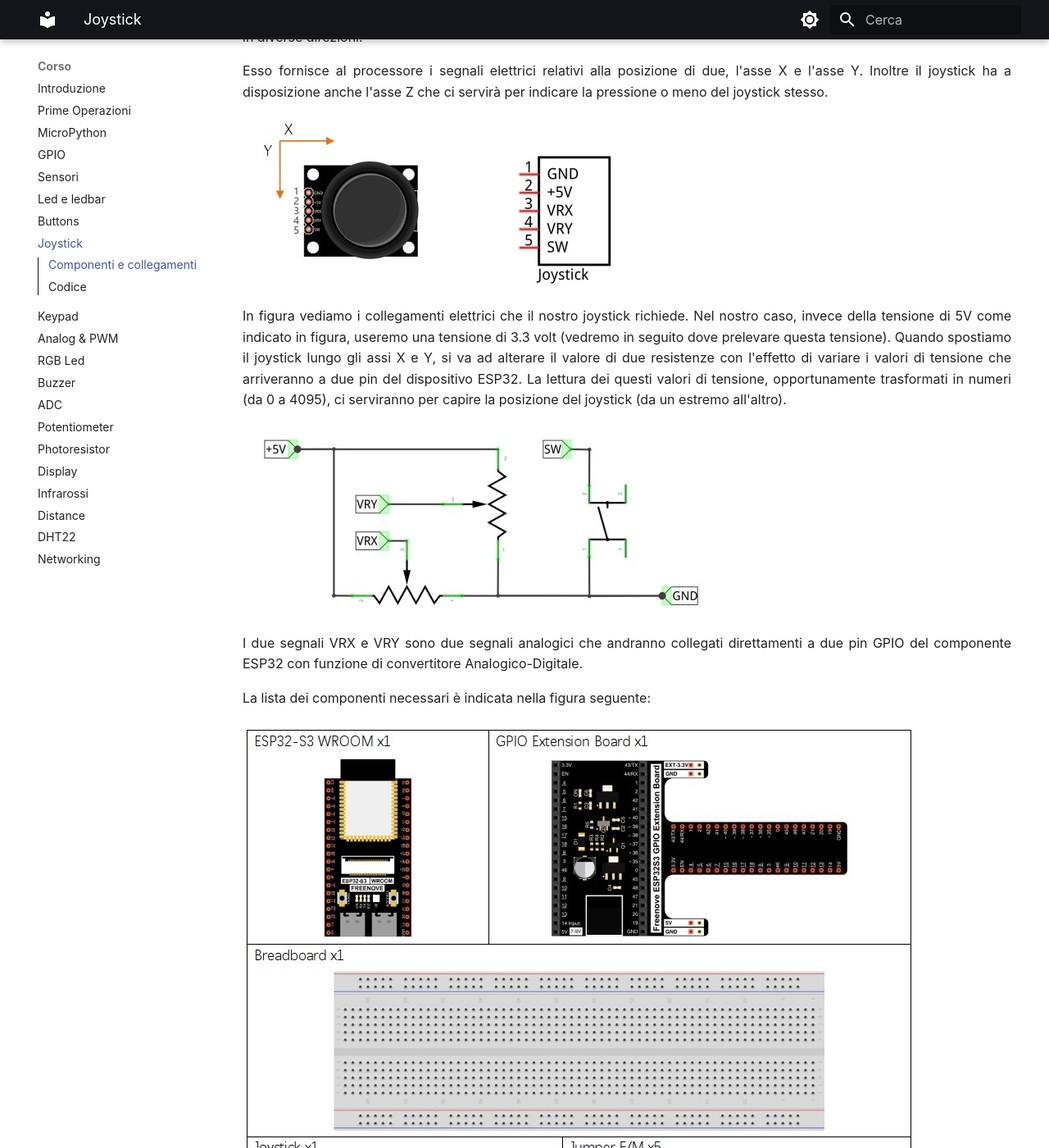
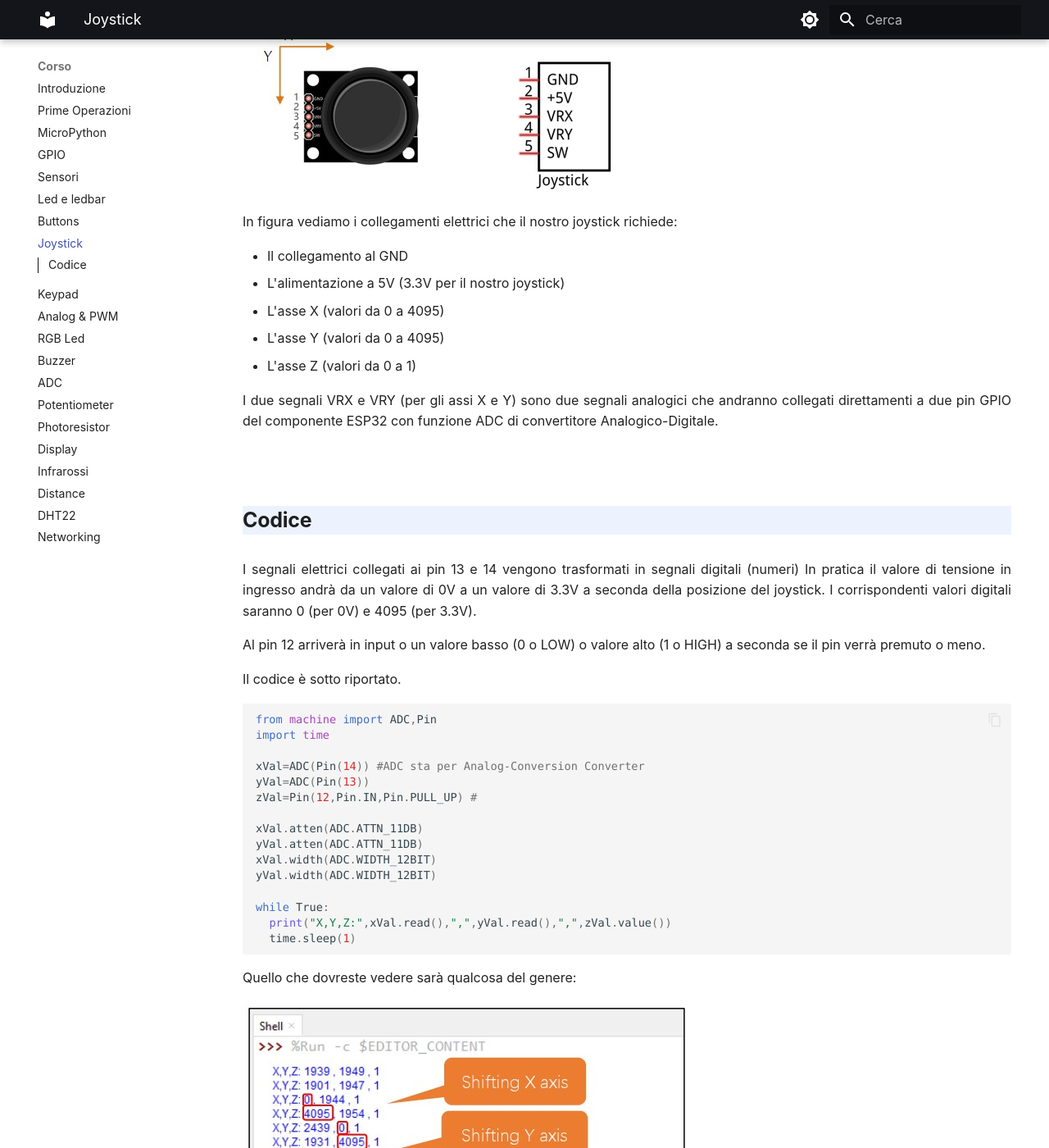
Before and after one commit to dvjlabs/esp32_course, an MkDocs documentation site: the page built from docs/corso/13_joystick.md, in a window 1280 px wide and 1400 px high, scrolled down 456 px. Shown: the whole window at 82% size. Built offline with MkDocs 1.6.1 and Material for MkDocs 9.7.7, drawn with Linux system fonts in a browser that asks for light colours; some of the changed text lies outside the part shown.

Commit message:
joystick ++

```diff
--- a/docs/corso/13_joystick.md
+++ b/docs/corso/13_joystick.md
@@ -1,10 +1,10 @@
 # Joystick con ESP32
 
-## Componenti e collegamenti
 
 Un joystick è un dispositivo di input utilizzato per controllare la
 posizione di un cursore o di un oggetto su uno schermo,
-soprattutto nei contesti di videogiochi, simulatori di volo o altre applicazioni interattive. Si tratta di una leva o di un dispositivo simile che può essere spostato in diverse direzioni per controllare il movimento di un cursore o di un'entità virtuale.
+soprattutto nei contesti di videogiochi, simulatori di volo o altre applicazioni interattive.
+Si tratta di una leva o di un dispositivo simile che può essere spostato in diverse direzioni per controllare il movimento di un cursore o di un'entità virtuale.
 
 I joystick possono avere varie forme e dimensioni,
 ma in genere consistono in una leva che può essere inclinata o spostata
@@ -17,31 +17,18 @@ che ci servirà per indicare la pressione o meno del joystick stesso.
 
 ![esempio di joystick](images/joystick.jpg)
 
-In figura vediamo  i collegamenti elettrici che
-il nostro joystick richiede.
-Nel nostro caso, invece della tensione di 5V come indicato in figura,
-useremo una tensione di 3.3 volt (vedremo in seguito dove prelevare questa tensione).
-Quando spostiamo il joystick lungo gli assi X e Y, si va ad alterare il valore di due
-resistenze con l'effetto di variare i valori di tensione che arriveranno a due pin del dispositivo ESP32.
-La lettura dei questi valori di tensione, opportunamente trasformati in numeri (da 0 a 4095), ci
-serviranno per capire la posizione del joystick (da un estremo all'altro).
+In figura vediamo  i collegamenti elettrici che il nostro joystick richiede:
 
-![esempio di joystick](images/schemajoy.jpg)
+- Il collegamento al GND
+- L'alimentazione a 5V (3.3V per il nostro joystick)
+- L'asse X (valori da 0 a 4095)
+- L'asse Y (valori da 0 a 4095)
+- L'asse Z (valori da 0 a 1)
 
-I due segnali VRX e VRY sono due segnali analogici che andranno
+I due segnali VRX e VRY (per gli assi X e Y) sono due segnali analogici che andranno
 collegati direttamenti a due pin GPIO del componente ESP32 con
-funzione di convertitore Analogico-Digitale.
+funzione ADC di convertitore Analogico-Digitale.
 
-La lista dei componenti necessari è indicata nella figura seguente:
-
-![schema elettrico di un joystick](images/listacomponenti.jpg)
-
-I componenti andranno collegati secondo lo schema della figura sotto.
-Fare attenzione che nel pin del joystick in cui è indicato il valore di 5V, in realtà
-bisogna mettere il valore di 3.3V
-che potete trovare nel pin in alto a sinistra del componente ESP32.
-
-![schema elettrico di un joystick](images/schema1.jpg)
 
 ## Codice
 
```
